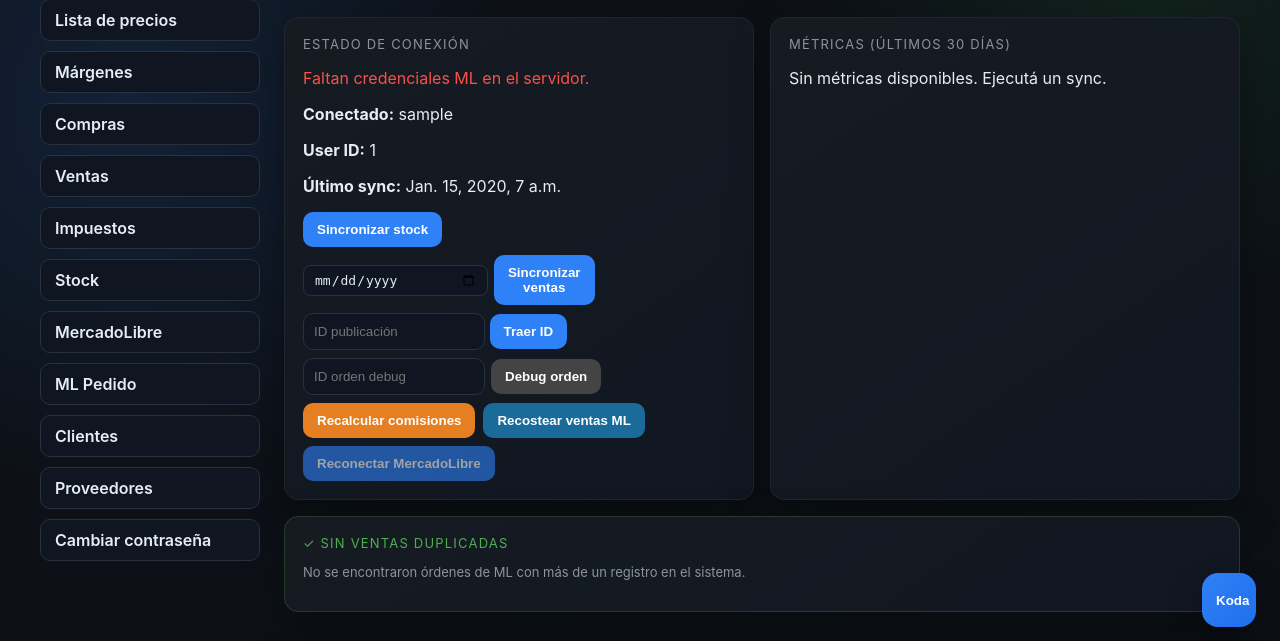
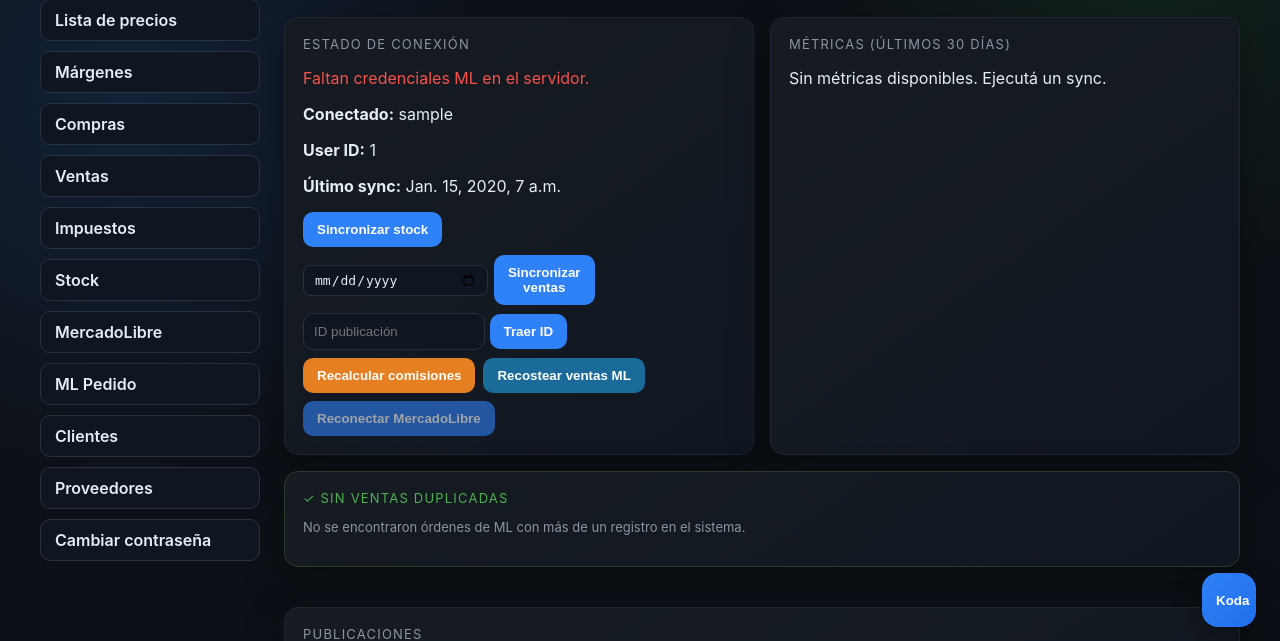
Before and after one commit to Alejogesal/erp, a Django app: page /mercadolibre/ in a window 1280 px wide. Shown: the part 149-790 px from the top of the page. Run offline with Django 5.2, Linux system fonts and the light colour scheme; a user stored in the database is signed in; tables that the repository leaves empty hold one stand-in row (values such as "Sample post").

Commit message:
ML dashboard: quitar botón Debug orden (uso interno)
Co-Authored-By: Claude Sonnet 4.6 <noreply@anthropic.com>

```diff
--- a/inventory/templates/inventory/mercadolibre_dashboard.html
+++ b/inventory/templates/inventory/mercadolibre_dashboard.html
@@ -40,13 +40,7 @@
                     <input type="text" name="ml_item_id" placeholder="ID publicación" style="width:160px;">
                     <button type="submit">Traer ID</button>
                 </form>
-                <form method="post" style="display:inline; display:flex; gap:6px; align-items:center;">
-                    {% csrf_token %}
-                    <input type="hidden" name="action" value="debug_order">
-                    <input type="text" name="debug_order_id" placeholder="ID orden debug" style="width:160px;">
-                    <button type="submit" style="background:#444;">Debug orden</button>
-                </form>
-                <form method="post" style="display:inline;">
+<form method="post" style="display:inline;">
                     {% csrf_token %}
                     <input type="hidden" name="action" value="resync_commissions">
                     <button type="submit" style="background:#e67e22;" onclick="return confirm('Esto va a re-sincronizar todas las ventas ML con comisión $0. Puede tardar varios minutos. ¿Continuar?')">Recalcular comisiones</button>
```
